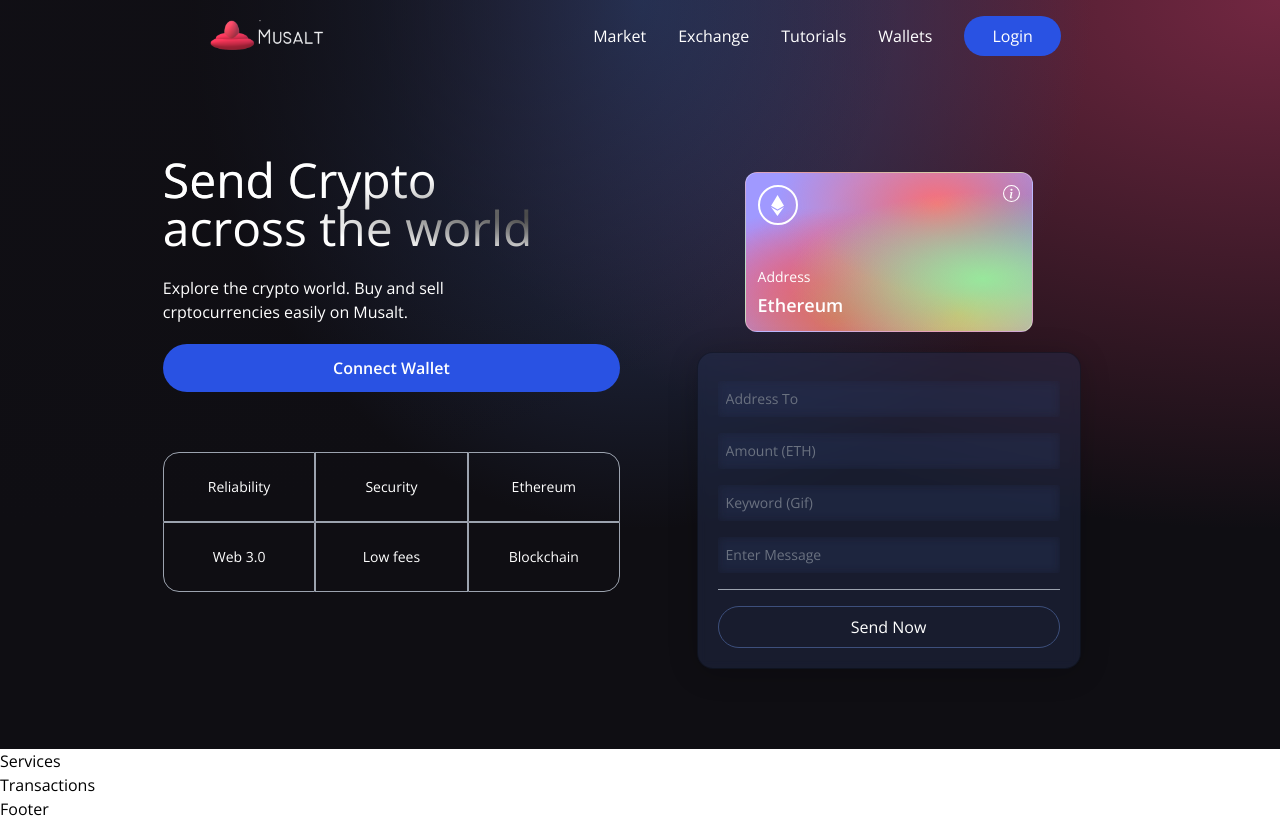
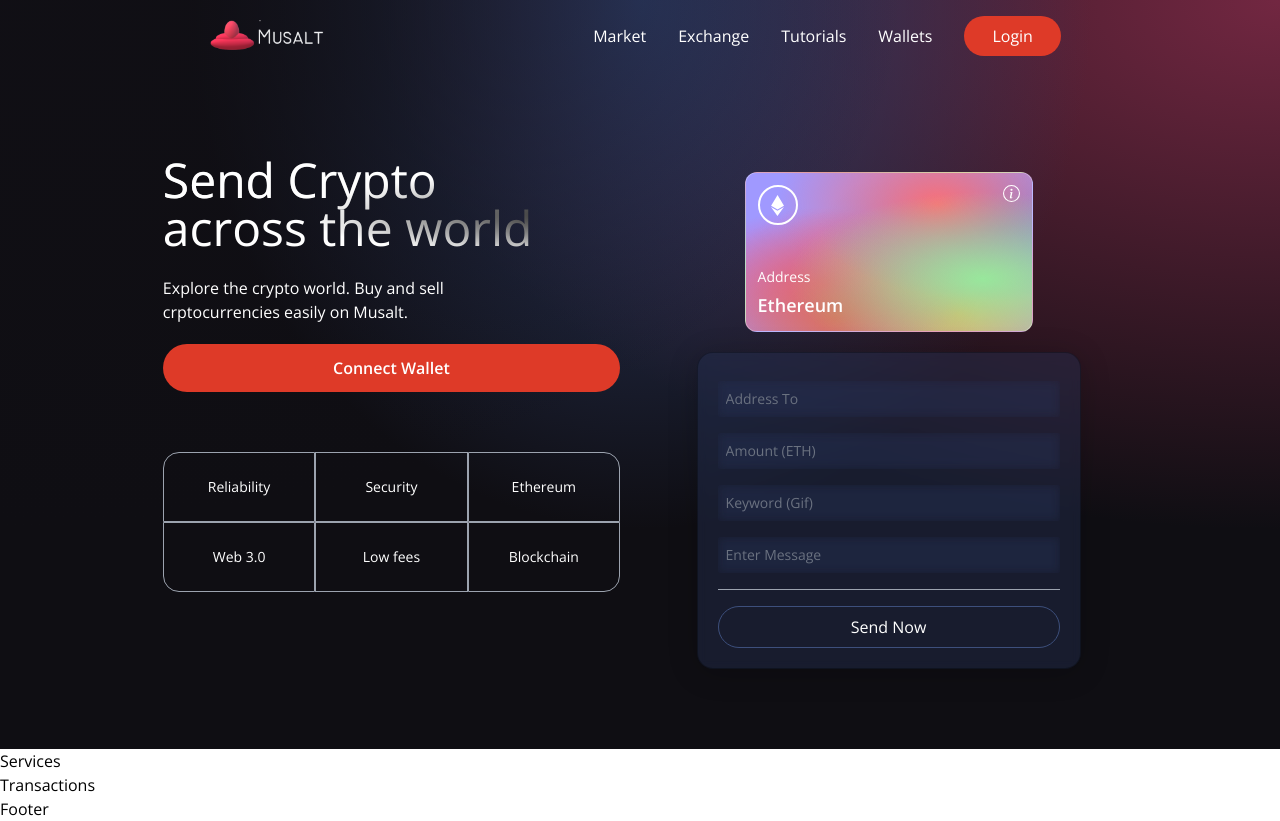
Before and after one commit to anthonym313/musalt, a React (Create React App) app in the folder client/: page / in a window 1280 px wide. Built offline with nearby package versions, Linux system fonts and the light colour scheme.

Commit message:
change styling

```diff
--- a/client/src/components/Navbar.jsx
+++ b/client/src/components/Navbar.jsx
@@ -25,7 +25,7 @@ const Navbar = () => {
             {["Market", "Exchange", "Tutorials", "Wallets"].map((item, index) => (
               <NavbarItem key={item + index} title={item} />
             ))}
-            <li className="bg-[#2952e3] py-2 px-7 mx-4 rounded-full cursor-pointer hover:bg-[#2546bd]">
+            <li className="bg-[#de3a28] py-2 px-7 mx-4 rounded-full cursor-pointer hover:bg-[#ba3122]">
               Login
             </li>
           </ul>
--- a/client/src/components/Welcome.jsx
+++ b/client/src/components/Welcome.jsx
@@ -38,7 +38,7 @@ const Welcome = () => {
                     <button
                         type="button"
                         onClick={connectWallet}
-                        className="flex flex-row justify-center items-center my-5 bg-[#2952e3] p-3 rounded-full cursor-pointer hover:bg-[#2546bd]"
+                        className="flex flex-row justify-center items-center my-5 bg-[#de3a28] p-3 rounded-full cursor-pointer hover:bg-[#ba3122]"
                     >
                         <p className="text-white text-base font-semibold">Connect Wallet</p>
                     </button>
```
